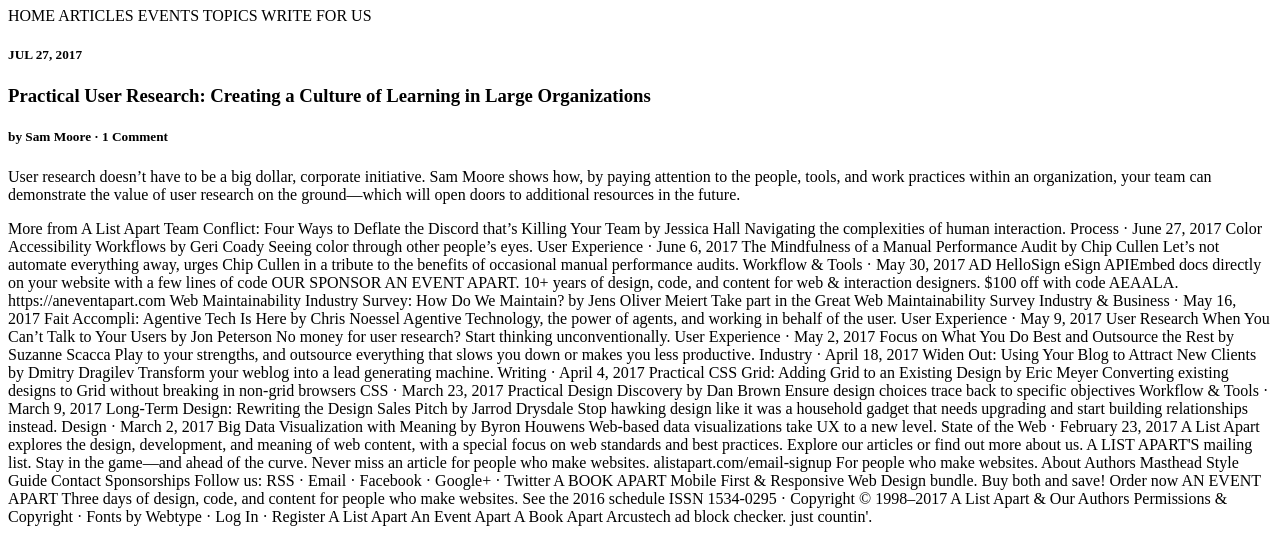
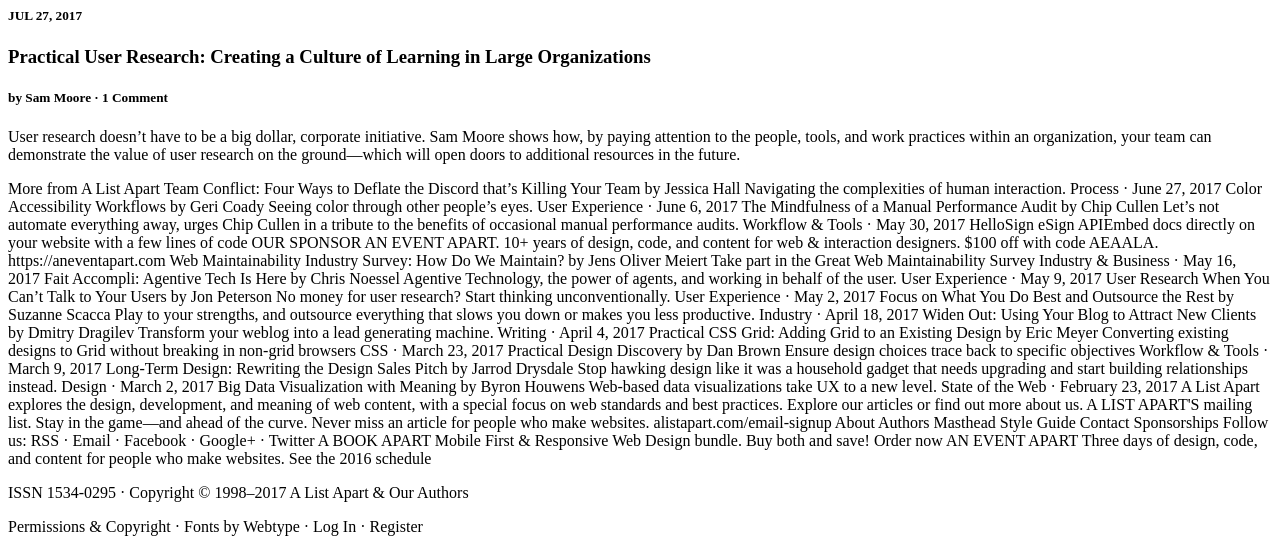
Before and after one commit to KaraCapozzi/htmllayout, a plain HTML site: page index.html in a window 1280 px wide. Shown: the part 73-625 px from the top of the page. Drawn offline with Linux system fonts and the light colour scheme.

Commit message:
Updating HTML markup in the footer

```diff
--- a/index.html
+++ b/index.html
@@ -8,8 +8,7 @@
 <header>
     <h1>A List Apart</h1>
 
-<nav>HOME ARTICLES EVENTS TOPICS WRITE FOR US</nav>
-
+<article>
 <h5>JUL 27, 2017</h5>
 
 <h3>
@@ -17,75 +16,84 @@ Practical User Research: Creating a Culture of Learning in Large Organizations
 </h3>
 
 <h5>by Sam Moore · 1 Comment</h5>
-
   <p>
     User research doesn’t have to be a big dollar, corporate initiative. Sam Moore shows how, by paying attention to the people, tools, and work practices within an organization, your team can demonstrate the value of user research on the ground—which will open doors to additional resources in the future.
   </p>
-
+</article>
 </header>
 
-
-More from A List Apart
+</h4>More from A List Apart</h4>
 
 Team Conflict: Four Ways to Deflate the Discord that’s Killing Your Team
 by Jessica Hall
 Navigating the complexities of human interaction.
 Process · June 27, 2017
+
 Color Accessibility Workflows
 by Geri Coady
 Seeing color through other people’s eyes.
 User Experience · June 6, 2017
+
 The Mindfulness of a Manual Performance Audit
 by Chip Cullen
 Let’s not automate everything away, urges Chip Cullen in a tribute to the benefits of occasional manual performance audits.
 Workflow & Tools · May 30, 2017
 
-AD
-
 HelloSign eSign APIEmbed docs directly on your website with a few lines of code
 OUR SPONSOR
 AN EVENT APART. 10+ years of design, code, and content for web & interaction designers. $100 off with code AEAALA.
 https://aneventapart.com
+
 Web Maintainability Industry Survey: How Do We Maintain?
 by Jens Oliver Meiert
 Take part in the Great Web Maintainability Survey
 Industry & Business · May 16, 2017
+
 Fait Accompli: Agentive Tech Is Here
 by Chris Noessel
 Agentive Technology, the power of agents, and working in behalf of the user.
 User Experience · May 9, 2017
+
 User Research When You Can’t Talk to Your Users
 by Jon Peterson
 No money for user research? Start thinking unconventionally.
 User Experience · May 2, 2017
+
 Focus on What You Do Best and Outsource the Rest
 by Suzanne Scacca
 Play to your strengths, and outsource everything that slows you down or makes you less productive.
 Industry · April 18, 2017
+
 Widen Out: Using Your Blog to Attract New Clients
 by Dmitry Dragilev
 Transform your weblog into a lead generating machine.
 Writing · April 4, 2017
+
 Practical CSS Grid: Adding Grid to an Existing Design
 by Eric Meyer
 Converting existing designs to Grid without breaking in non-grid browsers
 CSS · March 23, 2017
+
 Practical Design Discovery
 by Dan Brown
 Ensure design choices trace back to specific objectives
 Workflow & Tools · March 9, 2017
+
 Long-Term Design: Rewriting the Design Sales Pitch
 by Jarrod Drysdale
 Stop hawking design like it was a household gadget that needs upgrading and start building relationships instead.
 Design · March 2, 2017
+
 Big Data Visualization with Meaning
 by Byron Houwens
 Web-based data visualizations take UX to a new level.
 State of the Web · February 23, 2017
+
 A List Apart explores the design, development, and meaning of web content, with a special focus on web standards and best practices. Explore our articles or find out more about us.
 A LIST APART'S mailing list. Stay in the game—and ahead of the curve. Never miss an article for people who make websites.
 alistapart.com/email-signup
-For people who make websites.
+
+
 About Authors Masthead Style Guide Contact Sponsorships Follow us: RSS · Email · Facebook · Google+ · Twitter
 
 A BOOK APART
@@ -96,9 +104,20 @@ Order now
 AN EVENT APART
 Three days of design, code, and content for people who make websites.
 See the 2016 schedule
-ISSN 1534-0295 · Copyright © 1998–2017 A List Apart & Our Authors
+
+<footer>
+  <p>
+    ISSN 1534-0295 · Copyright © 1998–2017 A List Apart & Our Authors
+  </p>
+  <p>
 Permissions & Copyright · Fonts by Webtype · Log In · Register
-A List Apart An Event Apart A Book Apart Arcustech
-ad block checker. just countin'.
+  </p>
+
+  <p>
+  <h1>*For people who make websites.<h1>
+  </p>
+
+</footer>
+
   </body>
 </html>
```
